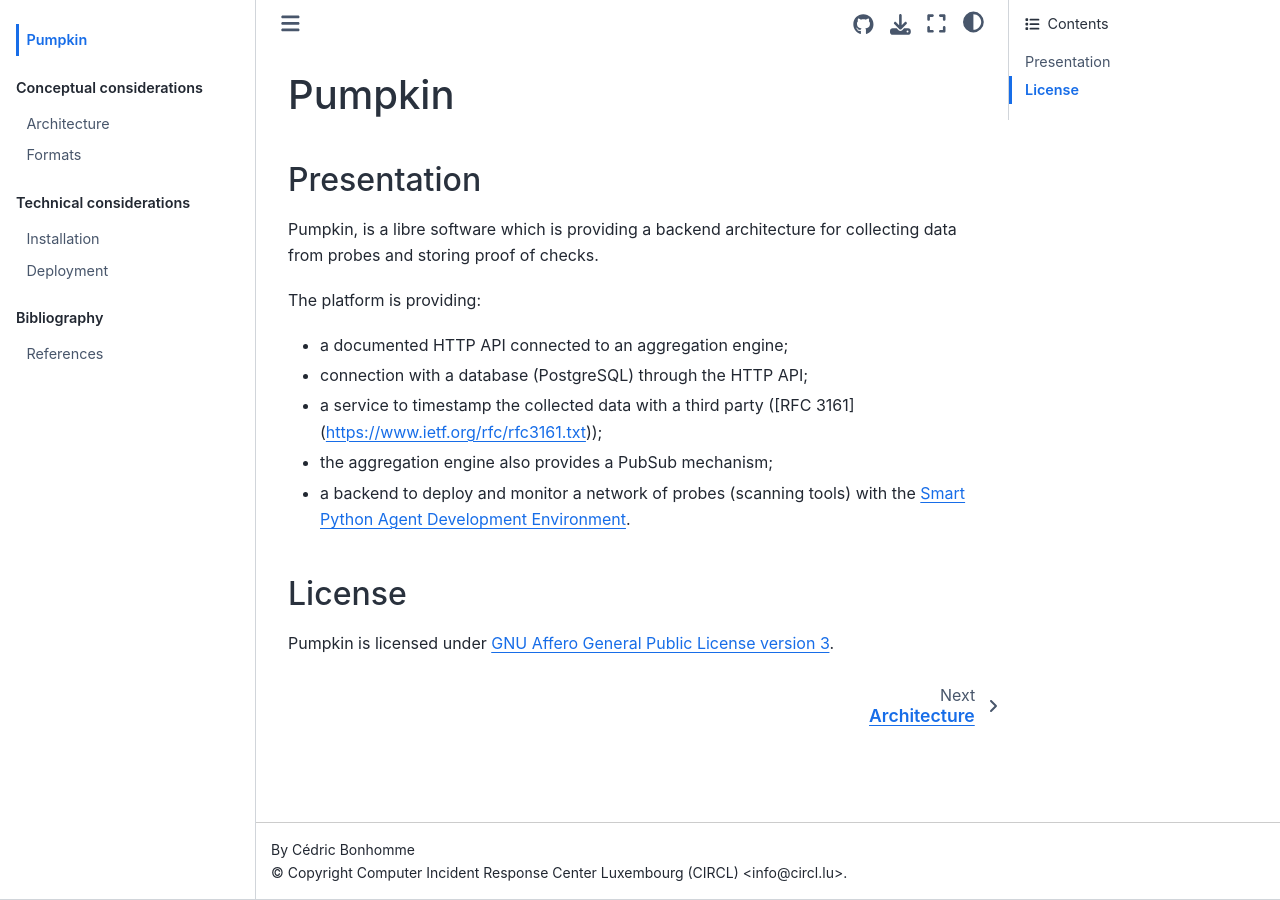
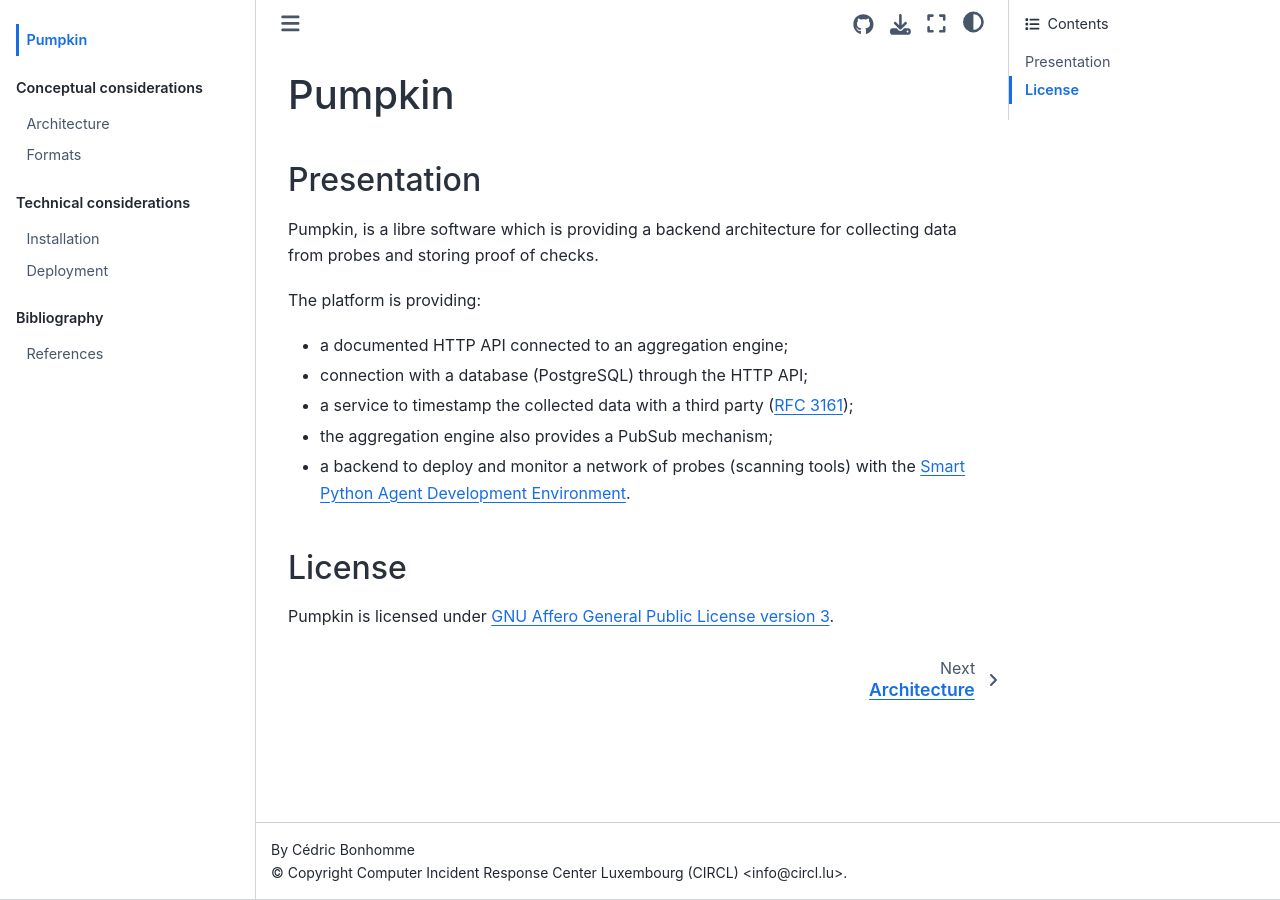
Before and after one commit to scandale-project/scandale, a Sphinx documentation site: the page built from docs/index.rst, in a window 1280 px wide. Built offline with Sphinx 7.4.7 and the Sphinx Book theme 1.1.4, drawn with Linux system fonts in a browser that asks for light colours; a script that is not in the unit is left out.

Commit message:
chg: [documentation] Typo.

```diff
--- a/docs/index.rst
+++ b/docs/index.rst
@@ -12,7 +12,7 @@
 - a documented HTTP API connected to an aggregation engine;
 - connection with a database (PostgreSQL) through the HTTP API;
 - a service to timestamp the collected data with a third party
-  ([RFC 3161](https://www.ietf.org/rfc/rfc3161.txt));
+  (`RFC 3161 <https://www.ietf.org/rfc/rfc3161.txt>`_);
 - the aggregation engine also provides a PubSub mechanism;
 - a backend to deploy and monitor a network of probes (scanning tools) with the
   `Smart Python Agent Development Environment <https://github.com/javipalanca/spade>`_.
```
